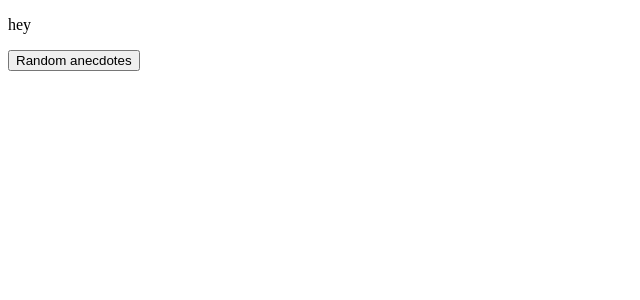
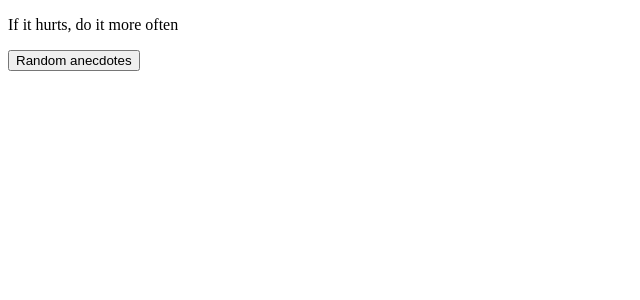
Before and after one commit to pyrhaa/fullStackOpen-part-1, a React (Create React App) app in the folder anecdotes/: page / in a window 1280 px wide. Shown: the top 300 px of the page, without its empty margins (0-640 px from the left). Built offline with nearby package versions, Linux system fonts and the light colour scheme.

Commit message:
we have the props array in compo Anecdote

```diff
--- a/anecdotes/src/App.js
+++ b/anecdotes/src/App.js
@@ -1,8 +1,8 @@
 import React, { useState } from 'react';
 
 const Anecdote = (props) => {
-  console.log(props);
-  return <p>hey</p>;
+  console.log(props.anecdotes);
+  return <p>{props.anecdotes[0]}</p>;
 };
 
 const Button = (props) => {
@@ -24,7 +24,7 @@ const App = () => {
 
   return (
     <div>
-      <Anecdote />
+      <Anecdote anecdotes={anecdotes} />
       <Button />
     </div>
   );
```
